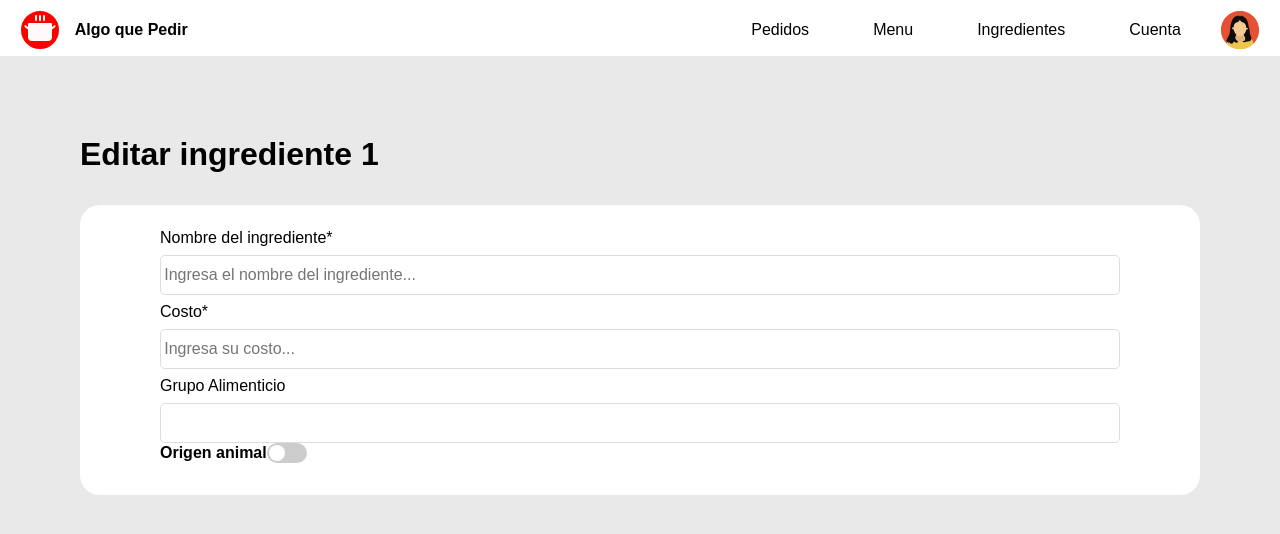
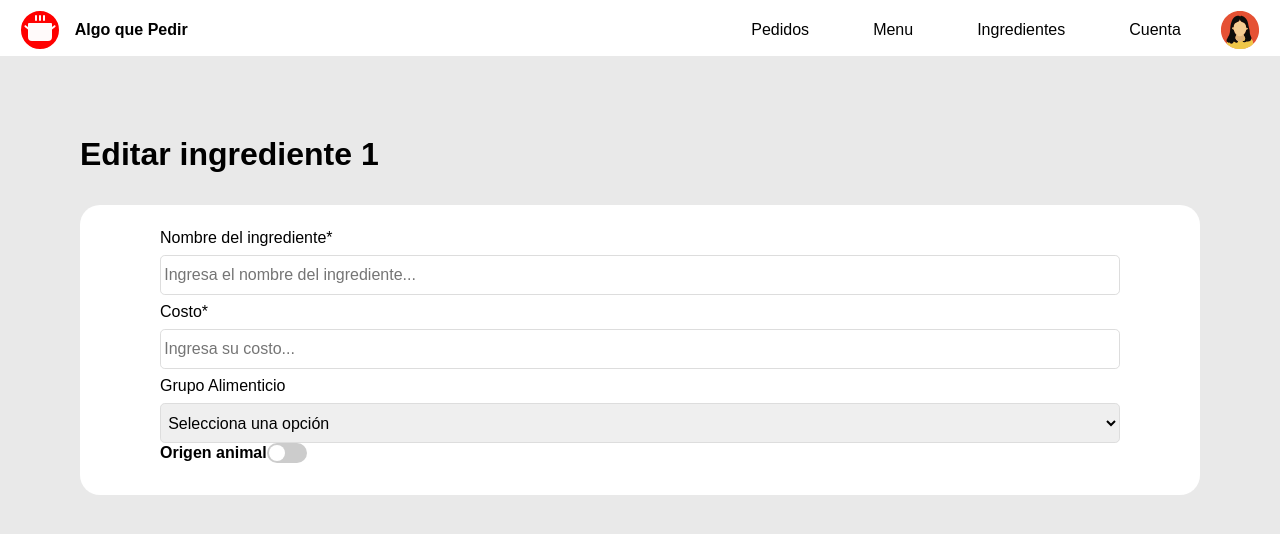
Before and after one commit to joanavarro23/svelte-algo-que-pedir, a SvelteKit app: page /editar-ingrediente/1 in a window 1280 px wide. Shown: the top 534 px of the page. Built offline with nearby package versions, Linux system fonts and the light colour scheme; a web font is replaced by a local one.

Commit message:
Modifico Input a Textarea

```diff
--- a/src/routes/(app)/editar-ingrediente/[id]/+page.svelte
+++ b/src/routes/(app)/editar-ingrediente/[id]/+page.svelte
@@ -3,6 +3,7 @@
   import './editar-ingrediente.css'
   import Input from '$lib/components/generales/input/input.svelte'
   import Switch from '$lib/components/generales/switch/switch.svelte'
+  import Textarea from '$lib/components/generales/input/textarea.svelte'
 </script>
 
 <main class="vista-edicion-ingrediente main-vista">
@@ -28,7 +29,7 @@
           required={true}
         />
 
-        <Input
+        <Textarea
           nombre_label="Grupo Alimenticio"
           id="grupo-alimenticio"
           select={true}
@@ -41,7 +42,6 @@
             { value: '5', label: 'Grasas y aceites' },
             { value: '6', label: 'Proteínas' }
           ]}
-          type=''
         />
 
         <Switch id="origen-toggle" titulo="Origen animal" />
```
